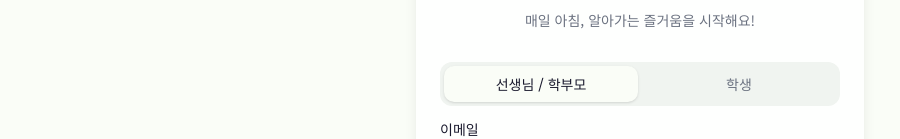
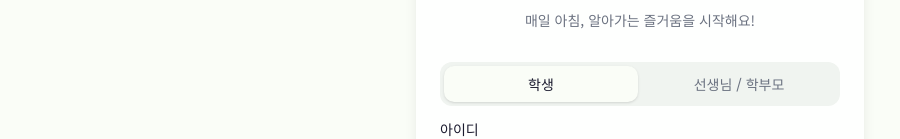
Before and after one commit to insushim/iwdaystudy, a Next.js app: page /login in a window 1280 px wide. Shown: the part 234-373 px from the top of the page, without its empty margins (0-900 px from the left). Built offline with nearby package versions, Linux system fonts and the light colour scheme; no server answers.

Commit message:
fix: default login tab to student, reorder tabs student-first

```diff
--- a/src/app/login/page.tsx
+++ b/src/app/login/page.tsx
@@ -24,7 +24,7 @@ export default function LoginPage() {
   const [password, setPassword] = useState("");
   const [error, setError] = useState("");
   const [showPassword, setShowPassword] = useState(false);
-  const [isStudentMode, setIsStudentMode] = useState(false);
+  const [isStudentMode, setIsStudentMode] = useState(true);
 
   async function handleSubmit(e: FormEvent) {
     e.preventDefault();
@@ -81,17 +81,17 @@ export default function LoginPage() {
           <div className="grid grid-cols-2 gap-1 p-1 rounded-lg bg-muted">
             <button
               type="button"
+              onClick={() => { setIsStudentMode(true); setEmail(""); setError(""); }}
+              className={`py-2 text-sm font-medium rounded-md transition-colors ${isStudentMode ? "bg-background shadow-sm text-foreground" : "text-muted-foreground hover:text-foreground"}`}
+            >
+              학생
+            </button>
+            <button
+              type="button"
               onClick={() => { setIsStudentMode(false); setEmail(""); setError(""); }}
               className={`py-2 text-sm font-medium rounded-md transition-colors ${!isStudentMode ? "bg-background shadow-sm text-foreground" : "text-muted-foreground hover:text-foreground"}`}
             >
               선생님 / 학부모
-            </button>
-            <button
-              type="button"
-              onClick={() => { setIsStudentMode(true); setEmail(""); setError(""); }}
-              className={`py-2 text-sm font-medium rounded-md transition-colors ${isStudentMode ? "bg-background shadow-sm text-foreground" : "text-muted-foreground hover:text-foreground"}`}
-            >
-              학생
             </button>
           </div>
 
```
